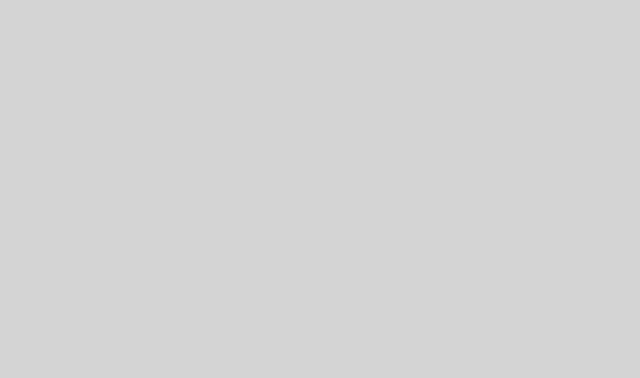
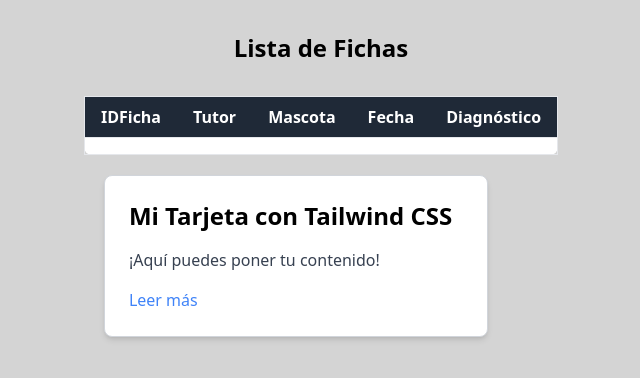
Before and after one commit to waflex/Ficha-Vet, a React (Vite) app in the folder client/: page /ListadoFichasMedicas in a window 1280 px wide. Before the commit this address had no page. Shown: the top 378 px of the page, without its empty margins (319-959 px from the left). Built offline with nearby package versions, Linux system fonts and the light colour scheme.

Commit message:
se crea page listadoFichas
Se crea Page listado Fichas medicas, se analizara si se elimina

```diff
--- a/client/src/App.jsx
+++ b/client/src/App.jsx
@@ -2,9 +2,11 @@ import { BrowserRouter, Routes, Route } from 'react-router-dom';
 import IngresoPage from './pages/IngresoPage';
 import LoginPage from './pages/LoginPage';
 import FichaMedicaPage from './pages/FichaMedicaPage';
+import ListadoFichasPage from './pages/ListadoFichasPage';
 import HomePage from './pages/HomePage';
 import SalaDeEspera from './pages/SalaDeEspera';
 import RegistroUser from './pages/RegistroUser';
+
 import { AuthProvider } from './context/AuthContext';
 import { DatosMProvider } from './context/DatosMedicos';
 
@@ -20,6 +22,7 @@ function App() {
             <Route path="/Home" element={<HomePage />} />
             <Route path="/SalaDeEspera" element={<SalaDeEspera />} />
             <Route path="/Registro" element={<RegistroUser />} />
+            <Route path="/ListadoFichasMedicas" element={<ListadoFichasPage />} />
           </Routes>
         </BrowserRouter>
       </DatosMProvider>
--- a/client/src/components/Sidebar.jsx
+++ b/client/src/components/Sidebar.jsx
@@ -21,14 +21,25 @@ export const Sidebar = () => {
         {/*  */}
         <li className="mb-4">
           <Link to="/IngresoPage" className="mb-4 cursor-pointer text-gray-300">
-            Ingreso  de paciente
+            Ingreso de paciente
           </Link>
         </li>
         <hr className="my-2 border-gray-600"></hr>
         {/*  */}
         <li className="mb-4">
-          <Link to="/SalaDeEspera" className="mb-4 cursor-pointer text-gray-300">
+          <Link
+            to="/SalaDeEspera"
+            className="mb-4 cursor-pointer text-gray-300">
             Sala de espera
+          </Link>
+        </li>
+        <hr className="my-2 border-gray-600"></hr>
+        {/*  */}
+        <li className="mb-4">
+          <Link
+            to="/ListadoFichasMedicas"
+            className="mb-4 cursor-pointer text-gray-300">
+            Listado de fichas
           </Link>
         </li>
         <hr className="my-2 border-gray-600"></hr>
@@ -38,6 +49,8 @@ export const Sidebar = () => {
         <li className="mb-4 cursor-pointer text-gray-300">Sección 3</li>
         <hr className="my-2 border-gray-600"></hr>
       </ul>
+
+
     </div>
   );
 };
--- /dev/null
+++ b/client/src/pages/ListadoFichasPage.jsx
@@ -0,0 +1,45 @@
+import React from 'react';
+
+function ListadoFichasPage() {
+  return (
+    <div className="overflow-x-auto">
+      <div className="text-center m-8">
+        <h1 className="text-2xl font-bold" id="tit-form-ing">
+          Lista de Fichas
+        </h1>
+      </div>
+
+      <table className="min-w-full bg-white border rounded-lg">
+        <thead className="bg-gray-800 text-white">
+          <tr>
+            <th className="py-2 px-4 border-b">IDFicha</th>
+            <th className="py-2 px-4 border-b">Tutor</th>
+            <th className="py-2 px-4 border-b">Mascota</th>
+            <th className="py-2 px-4 border-b">Fecha</th>
+            <th className="py-2 px-4 border-b">Diagnóstico</th>
+          </tr>
+        </thead>
+        <tbody>
+          <tr>
+            <td className="py-2 px-4 border-b">{}</td>
+            <td className="py-2 px-4 border-b ">{}</td>
+            <td className="py-2 px-4 border-b">{}</td>
+            <td className="py-2 px-4 border-b">{}</td>
+            <td className="py-2 px-4 border-b">{}</td>
+          </tr>
+        </tbody>
+      </table>
+      <div className="max-w-sm bg-white border border-gray-300 p-6 rounded-lg shadow-md m-5 hover:scale-90 duration-700">
+        <h2 className="text-2xl font-semibold mb-4">
+          Mi Tarjeta con Tailwind CSS
+        </h2>
+        <p className="text-gray-700 mb-4">¡Aquí puedes poner tu contenido!</p>
+        <a href="#" className="text-blue-500 hover:underline">
+          Leer más
+        </a>
+      </div>
+    </div>
+  );
+}
+
+export default ListadoFichasPage;
```
